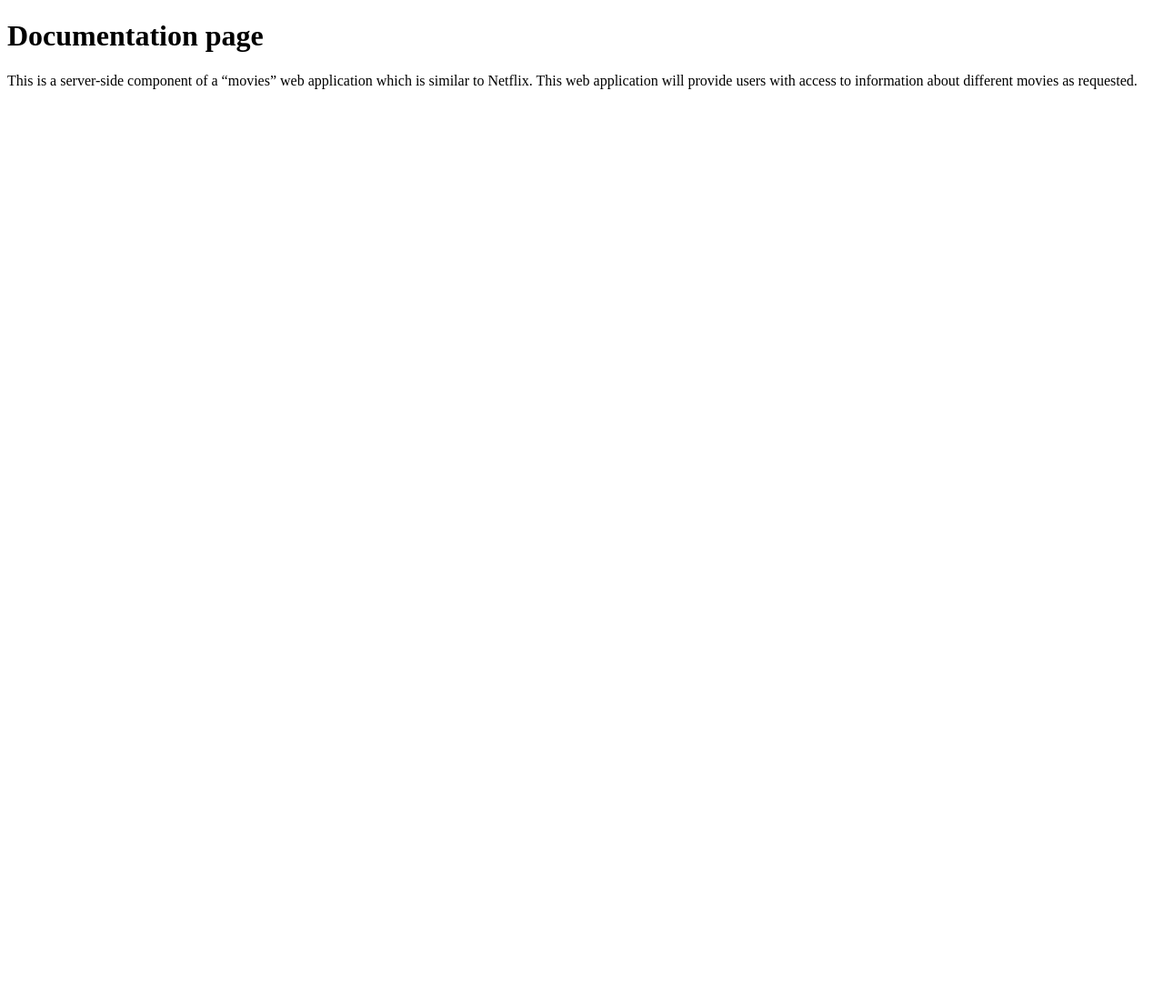
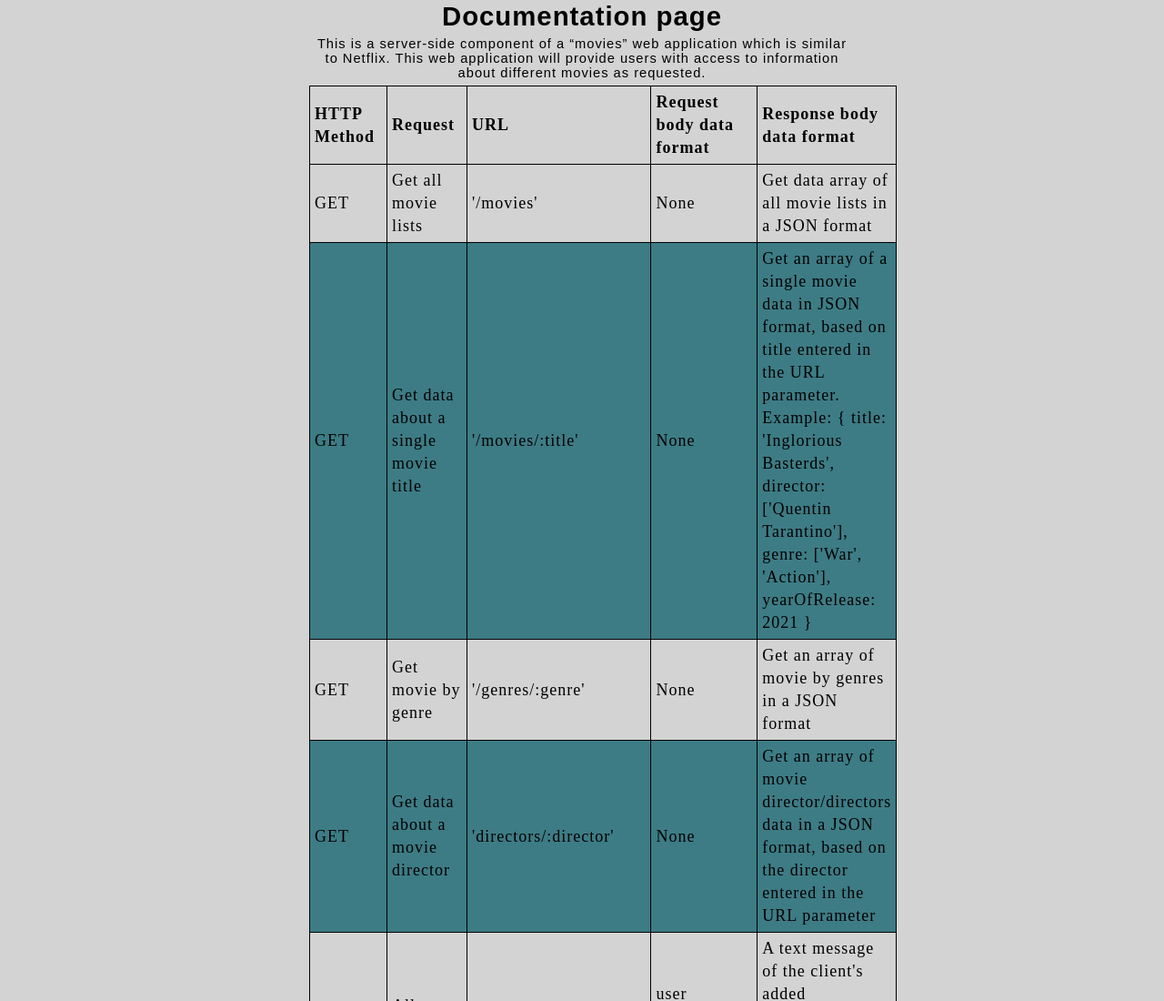
Before and after one commit to marktony1348/MOVIE_API, a website: page public/documentation.html in a window 1280 px wide. Shown: the top 1100 px of the page at 91% size. Before the commit the page ends 800 px from the top, so only its background shows below. Drawn offline with Linux system fonts and the light colour scheme; a web font is replaced by a local one.

Commit message:
this commit if applied shws the installation of the uuid and body-parser dependencies plus styling changes on the html and css files

```diff
--- a/public/documentation.html
+++ b/public/documentation.html
@@ -5,11 +5,95 @@
     <meta http-equiv="X-UA-Compatible" content="IE=edge">
     <meta name="viewport" content="width=device-width, initial-scale=1.0">
     <title>Documentation</title>
+    <link rel="stylesheet" href="./styles.css" type="text/css">
+
 </head>
-<body>
+<body class="container">
     <h1>Documentation page</h1>
     <p>This is a server-side component of a “movies” web application which is similar to Netflix. This web
         application will provide users with access to information about different
         movies as requested.</p>
+    <table >
+        <thead class="parameters">
+            <tr>
+                <th>HTTP Method</th>
+                <th>Request</th>
+                <th>URL</th>
+                <th>Request body data format</th>
+                <th>Response body data format</th>
+            </tr>
+        </thead>
+        <tbody>
+            <tr>
+                <td>GET</td>
+                <td>Get all movie lists</td>
+                <td>'/movies'</td>
+                <td>None</td>
+                <td>Get data array of all movie lists in a JSON format</td>
+            </tr>
+            <tr>
+                <td>GET</td>
+                <td>Get data about a single movie title</td>
+                <td>'/movies/:title'</td>
+                <td>None</td>
+                <td>Get an array of a single movie data in JSON format, based on title entered in the URL parameter. Example: {
+                    title: 'Inglorious Basterds',
+                    director: ['Quentin Tarantino'],
+                    genre: ['War', 'Action'],
+                    yearOfRelease: 2021
+                    }
+                </td>
+            </tr>
+            <tr>
+                <td>GET</td>
+                <td>Get movie by genre</td>
+                <td>'/genres/:genre'</td>
+                <td>None</td>
+                <td>Get an array of movie by genres in a JSON format</td>
+            </tr>
+            <tr>
+                <td>GET</td>
+                <td>Get data about a movie director</td>
+                <td>'directors/:director'</td>
+                <td>None</td>
+                <td>Get an array of movie director/directors data in a JSON format, based on the director entered in the URL parameter </td>
+            </tr>
+            <tr>
+                <td>POST</td>
+                <td>Allow clients to create account</td>
+                <td>'/users/:newUser'</td>
+                <td>user information is added to the server in a form  style</td>
+                <td>A text message of the client's added information, included with a unique id created by uuid v4 and an extra success message  </td>
+            </tr>
+            <tr>
+                <td>PUT</td>
+                <td>Allow clients to update their client info</td>
+                <td>'/users/:userName'</td>
+                <td>None</td>
+                <td>A text is returned co confirm the updated information in this case the username</td>
+            </tr>
+            <tr>
+                <td>POST</td>
+                <td>Allow clients to add their favourite movies to their library</td>
+                <td>'/movies/:addFavourite'</td>
+                <td>An array of JSON data containing the added movie. Example: { title: 'Jungle Book', director: ['Jon Favreau'], genre: ['Family', 'Adventure'], releaseYear: 2016 } </td>
+                <td>An array of the added movie data in JSON format, with a text  confirming added data and an added ID. Example: { <b>id: 79445,</b>  title: 'Jungle Book', director: ['Jon Favreau'], genre: ['Family', 'Adventure'], releaseYear: 2016 } </td>
+            </tr>
+            <tr>
+                <td>DELETE</td>
+                <td>Allow clients to remove a movie from their list of favorites</td>
+                <td>'/movies/:movieTitle'</td>
+                <td>None</td>
+                <td>Returns a text confirming which movie that was actually deleted</td>
+            </tr>
+            <tr>
+                <td>DELETE</td>
+                <td>Allow clients to terminate account</td>
+                <td>'/users/:username'</td>
+                <td>None</td>
+                <td>Returns a text confirming user deregistration</td>
+            </tr>
+        </tbody>
+    </table>
 </body>
 </html>
--- /dev/null
+++ b/public/styles.css
@@ -0,0 +1,56 @@
+@import url('http://fonts.cdnfonts.com/css/netflix-font');
+
+:root {
+    --body-font-size: 12pt;
+    --body-font-family: 'Roboto Mono', sans-serif;
+    --background-color: #d3d3d3;
+    --secondary-color: #3d7c85;
+    --tetiary-color: #000000;
+
+}
+
+body {
+    font-family: var(--body-font-family);
+    letter-spacing: 1px;
+    font-size: 11pt;
+    background-color: var(--background-color);
+}
+
+
+table {
+    font-family:  'Times New Roman', Times, serif;
+    border-collapse: collapse;
+    width: 100%;
+}
+
+ td, th {
+    border: 1px solid var(--tetiary-color);
+    text-align: left;
+    padding: 5px;
+    line-height: 25px;
+    font-size: large;
+}
+
+ tr:nth-child(even) {
+ background-color: var(--secondary-color);
+}
+
+h1 {
+    text-align: center;
+    padding-bottom: 5px;
+}
+.container {
+    display: inline-block;
+    width: 600px;
+    border: 1px solid var(--background-color);
+
+}
+* {
+    padding: auto;
+    margin: auto;
+    text-align: center;
+}
+
+p {
+    padding-bottom: 6px;
+}
```
Also changed, not shown: index.js (+68 -9 lines), package.json (+5 -2 lines), 1 other file.
